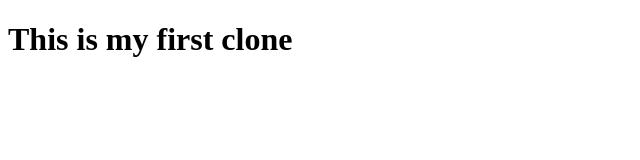
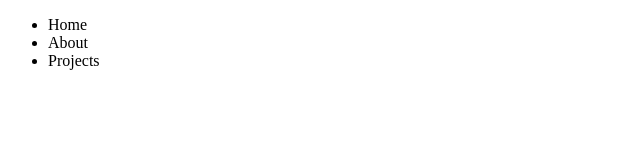
Before and after one commit to tuckerbeauchamp/my-first-clone, a plain HTML site: page index.html in a window 1280 px wide. Shown: the whole page, without its empty margins (0-640 px from the left). Drawn offline with Linux system fonts and the light colour scheme.

Commit message:
add navbar

```diff
--- a/index.html
+++ b/index.html
@@ -1,11 +1,20 @@
 <!DOCTYPE html>
 <html lang="en">
+
 <head>
   <meta charset="UTF-8" />
   <meta name="viewport" content="width=device-width, initial-scale=1.0" />
   <title>Document</title>
 </head>
+
 <body>
-    <h1>This is my first clone</h1>
+  <nav>
+    <ul>
+      <li>Home</li>
+      <li>About</li>
+      <li>Projects</li>
+    </ul>
+  </nav>
 </body>
+
 </html>
```
Lines whose indentation alone changed are shown as unchanged.
